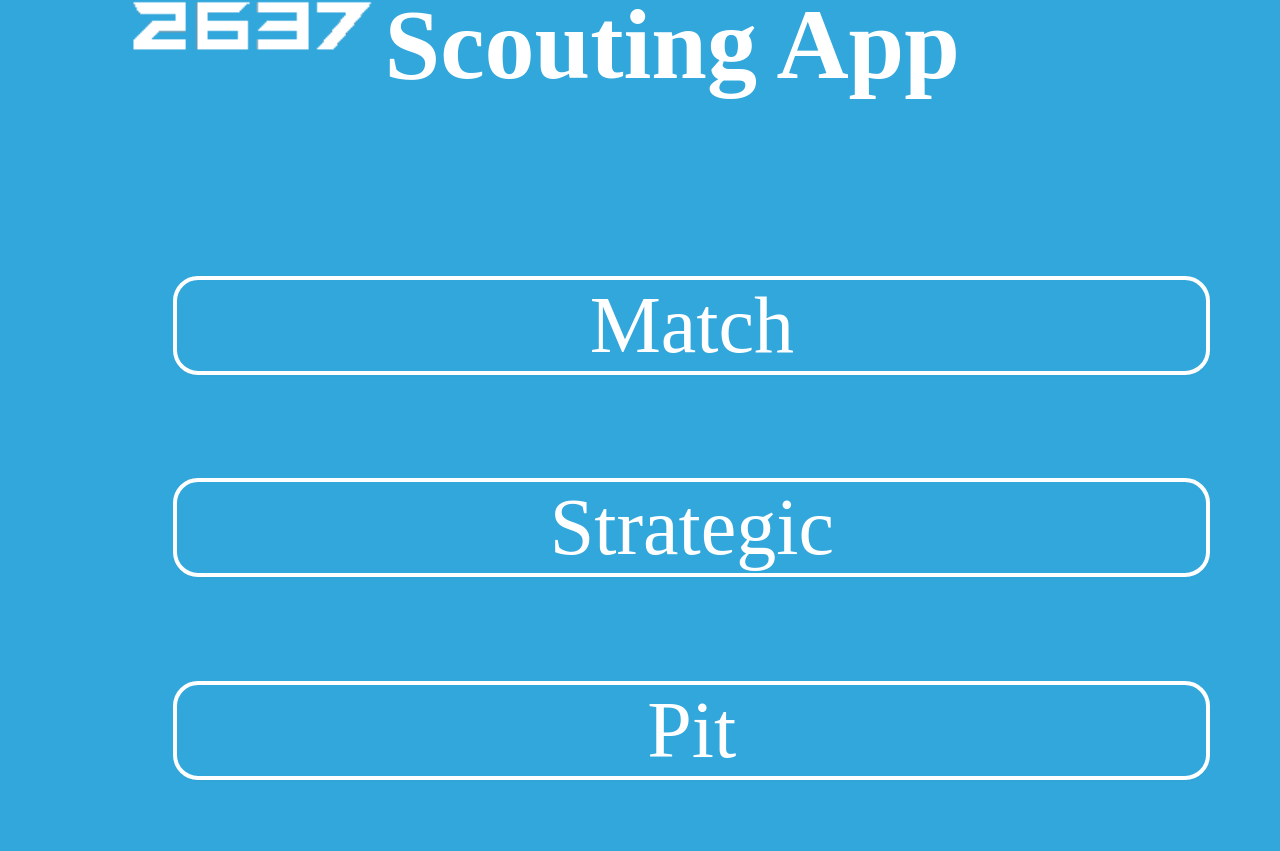
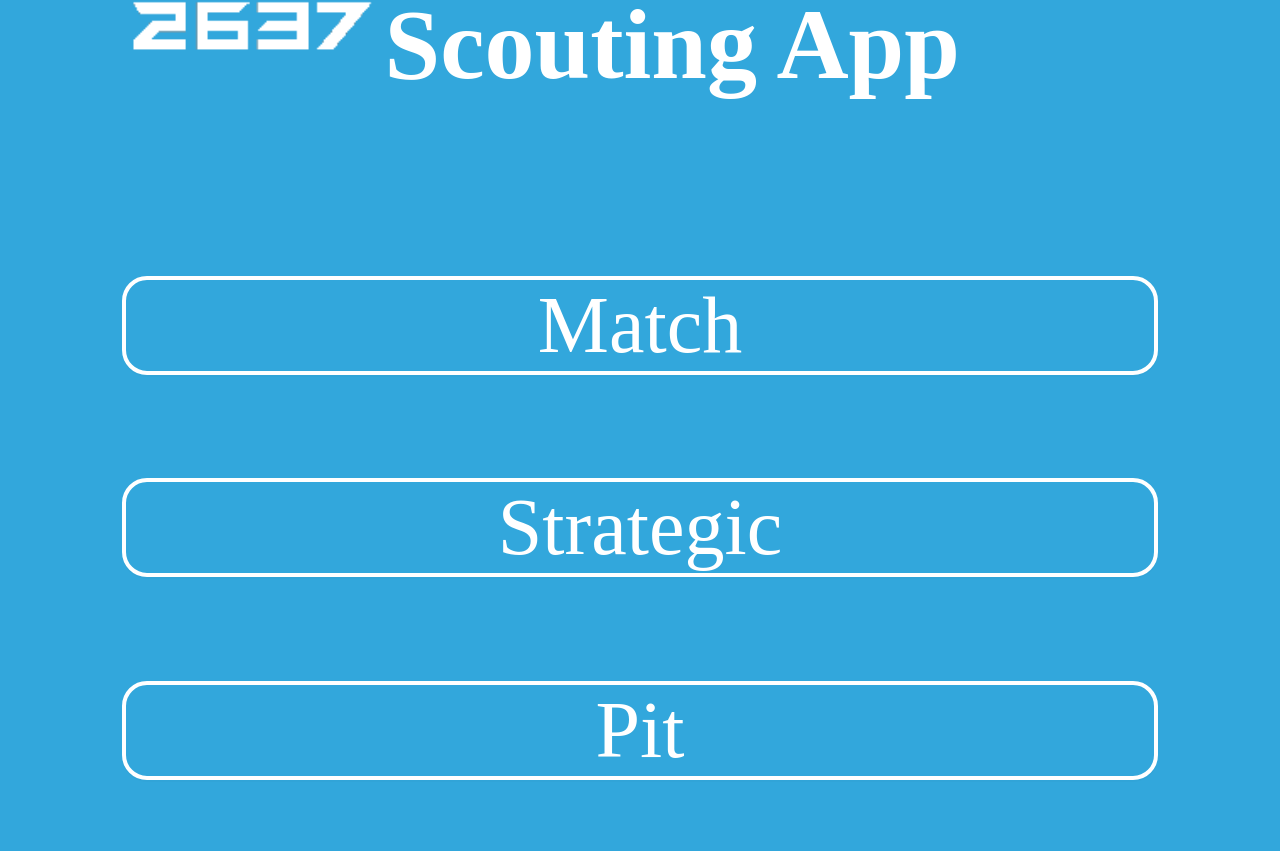
Before and after one commit to PhantomCatz/2024IntegratedScoutingApps, a React (Create React App) app in the folder integrated-scouting-apps/: page /scoutingapp in a window 1280 px wide. Shown: the part 309-1160 px from the top of the page. Built offline with nearby package versions, Linux system fonts and the light colour scheme; a web font is replaced by a local one.

Commit message:
fix home page css

```diff
--- a/integrated-scouting-apps/src/routes/scoutingapp.tsx
+++ b/integrated-scouting-apps/src/routes/scoutingapp.tsx
@@ -21,7 +21,7 @@ function ScoutingPage(props: any) {
           </table>
         </header>
       </div>
-      <div className='body'>
+      <div>
         <Button className='mainbutton' href='/scoutingapp/match'>Match</Button>
         <Button className='mainbutton' href='/scoutingapp/strategic'>Strategic</Button>
         <Button className='mainbutton' href='/scoutingapp/pit'>Pit</Button>
```
